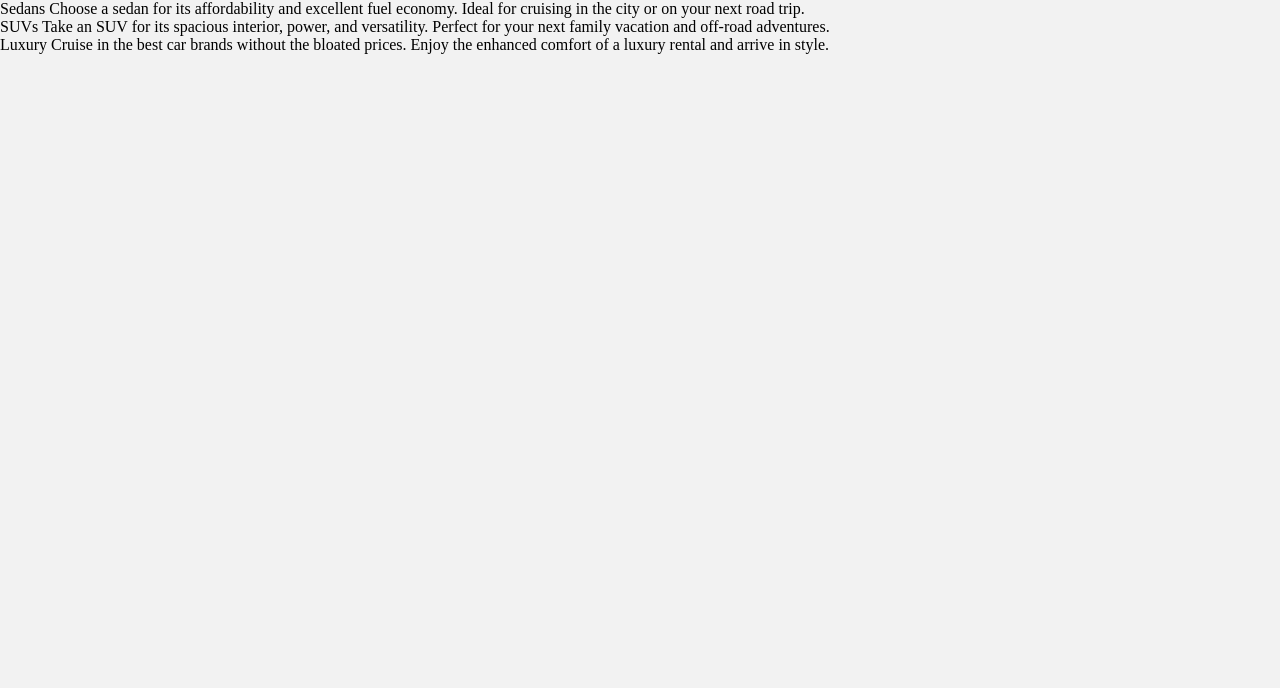
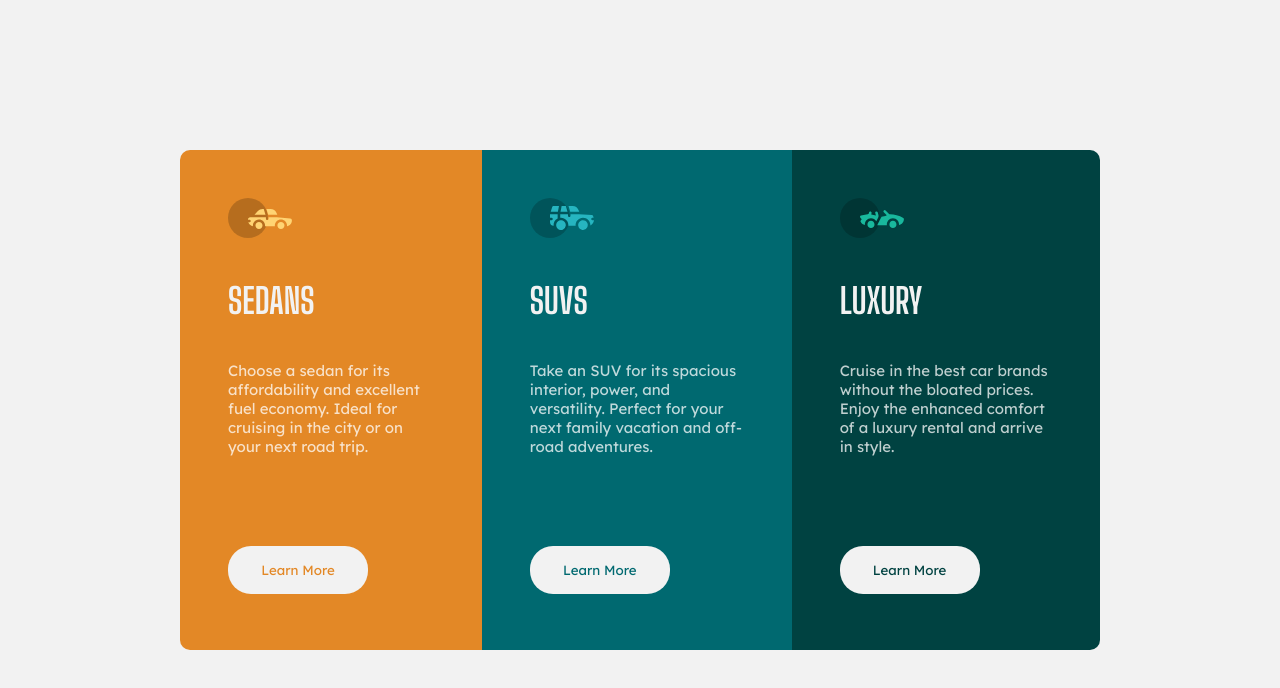
Before and after one commit to rluna15/3-column-preview-card-component-main, a website: page index.html in a window 1280 px wide. Drawn offline with Linux system fonts and the light colour scheme.

Commit message:
destop layout

```diff
--- a/app/scss/components/bg.scss
+++ b/app/scss/components/bg.scss
@@ -4,4 +4,7 @@
     width: 100vw;
     height: 100vh;
     background-color: $Very-light-gray;
+    display: flex;
+    justify-content: center;
+    align-items: center;
 }
--- a/app/scss/components/button.scss
+++ b/app/scss/components/button.scss
@@ -0,0 +1,41 @@
+@use "../globals/" as *;
+
+.btn {
+  width: 140px;
+  height: 48px;
+  border: none;
+  border-radius: 23px;
+  background-color: $Very-light-gray;
+  font-family: $Lexend-Deca;
+  cursor: pointer;
+
+  &-orange {
+    color: $Bright-orange;
+
+    &:hover {
+        color: $Very-light-gray;
+        background-color: $Bright-orange;
+        border: 2px solid $Very-light-gray;
+    }
+  }
+
+  &-cyan {
+    color: $Dark-cyan;
+
+    &:hover {
+        color: $Very-light-gray;
+        background-color: $Dark-cyan;
+        border: 2px solid $Very-light-gray;
+    }
+  }
+
+  &-dark-cyan {
+    color: $Very-dark-cyan;
+
+    &:hover {
+        color: $Very-light-gray;
+        background-color: $Very-dark-cyan;
+        border: 2px solid $Very-light-gray;
+    }
+  }
+}
--- a/app/scss/components/card.scss
+++ b/app/scss/components/card.scss
@@ -1 +1,44 @@
-@use '../util' as *;
+@use "../util" as *;
+@use "../globals/" as *;
+
+.card {
+  width: 920px;
+  height: 500px;
+  border-radius: 10px;
+  overflow: hidden;
+  display: flex;
+
+  & > div {
+    padding: 48px;
+
+    & > button {
+      margin-top: 75px;
+    }
+  }
+
+  & > div > h1 {
+    color: $Very-light-gray;
+    font-size: 35px;
+    font-family: $Big-Shoulders;
+    font-weight: 700;
+    text-transform: uppercase;
+    margin: 40px 0 40px 0;
+  }
+
+  & > div > p {
+    color: $Transparent-white;
+    font-family: $Lexend-Deca;
+  }
+
+  &-orange {
+    background-color: $Bright-orange;
+  }
+
+  &-cyan {
+    background-color: $Dark-cyan;
+  }
+
+  &-dark-cyan {
+    background-color: $Very-dark-cyan;
+  }
+}
--- a/app/scss/globals/boilerplate.scss
+++ b/app/scss/globals/boilerplate.scss
@@ -12,4 +12,5 @@ html {
 body {
 	margin: 0;
 	padding: 0;
+	font-size: 15px;
 }
--- a/index.html
+++ b/index.html
@@ -37,18 +37,33 @@
   </head>
   <body>
     <main class="bg">
-      <div>
-        <div>
-          Sedans Choose a sedan for its affordability and excellent fuel
-          economy. Ideal for cruising in the city or on your next road trip.
+      <div class="card">
+        <div class="card-orange">
+          <img src="./images/icon-sedans.svg" alt="sedans" />
+          <h1>Sedans</h1>
+          <p>
+            Choose a sedan for its affordability and excellent fuel economy.
+            Ideal for cruising in the city or on your next road trip.
+          </p>
+          <button class="btn btn-orange">Learn More</button>
         </div>
-        <div>
-          SUVs Take an SUV for its spacious interior, power, and versatility.
-          Perfect for your next family vacation and off-road adventures.
+        <div class="card-cyan">
+          <img src="./images/icon-suvs.svg" alt="suvs" />
+          <h1>SUVs</h1>
+          <p>
+            Take an SUV for its spacious interior, power, and versatility.
+            Perfect for your next family vacation and off-road adventures.
+          </p>
+          <button class="btn btn-cyan">Learn More</button>
         </div>
-        <div>
-          Luxury Cruise in the best car brands without the bloated prices. Enjoy
-          the enhanced comfort of a luxury rental and arrive in style.
+        <div class="card-dark-cyan">
+          <img src="./images/icon-luxury.svg" alt="luxury" />
+          <h1>Luxury</h1>
+          <p>
+            Cruise in the best car brands without the bloated prices. Enjoy the
+            enhanced comfort of a luxury rental and arrive in style.
+          </p>
+          <button class="btn btn-dark-cyan">Learn More</button>
         </div>
       </div>
     </main>
```
Also changed, not shown: dist/style.css, 1 other file.
